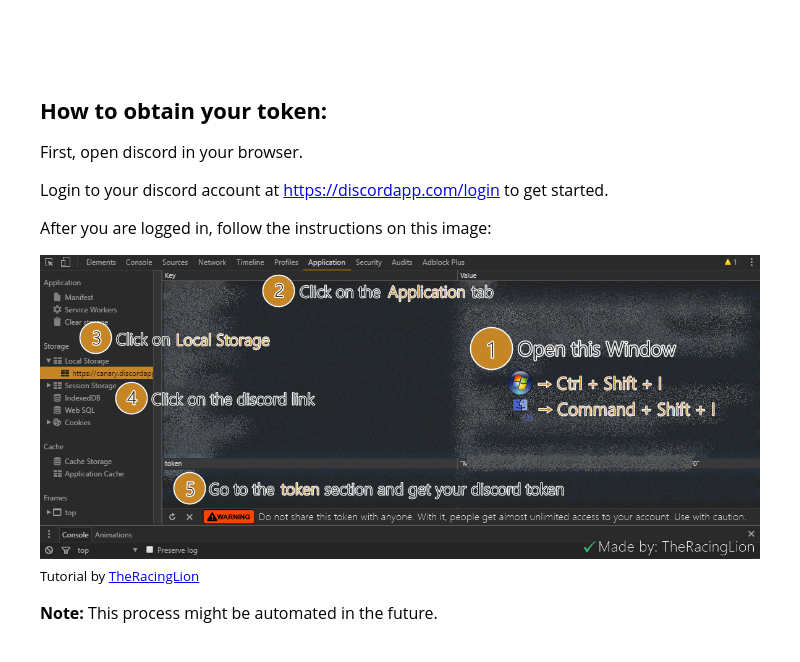
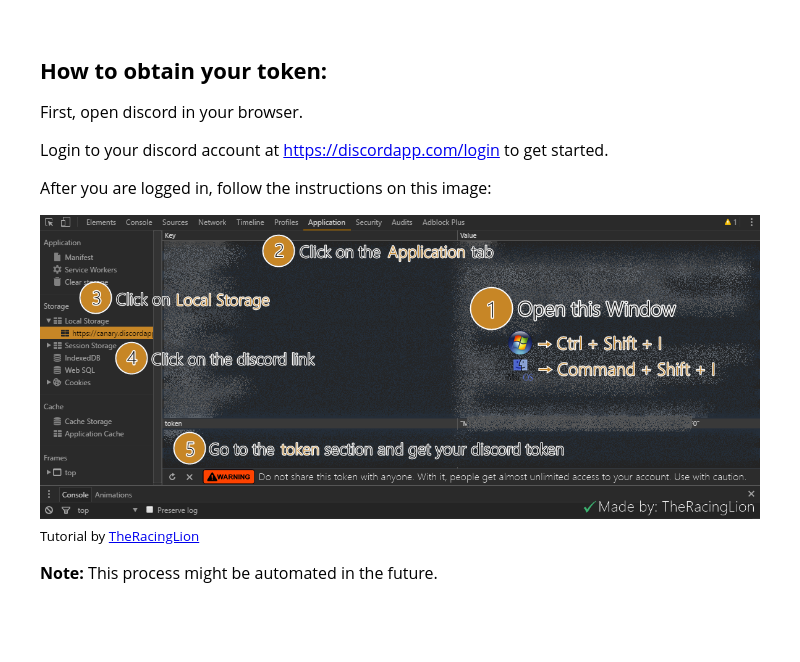
Before and after one commit to NLDev/Discord-IsPlaying, an Electron app: page views/help.html in a window 800 px wide. Drawn offline with nearby package versions, Linux system fonts and the light colour scheme.

Commit message:
less margin top

```diff
--- a/assets/index.css
+++ b/assets/index.css
@@ -22,6 +22,7 @@
 
 .dip--help--fix {
     width:               90% !important;
+    top:                 5%  !important;
 }
 
 .dip--bottom {
```
